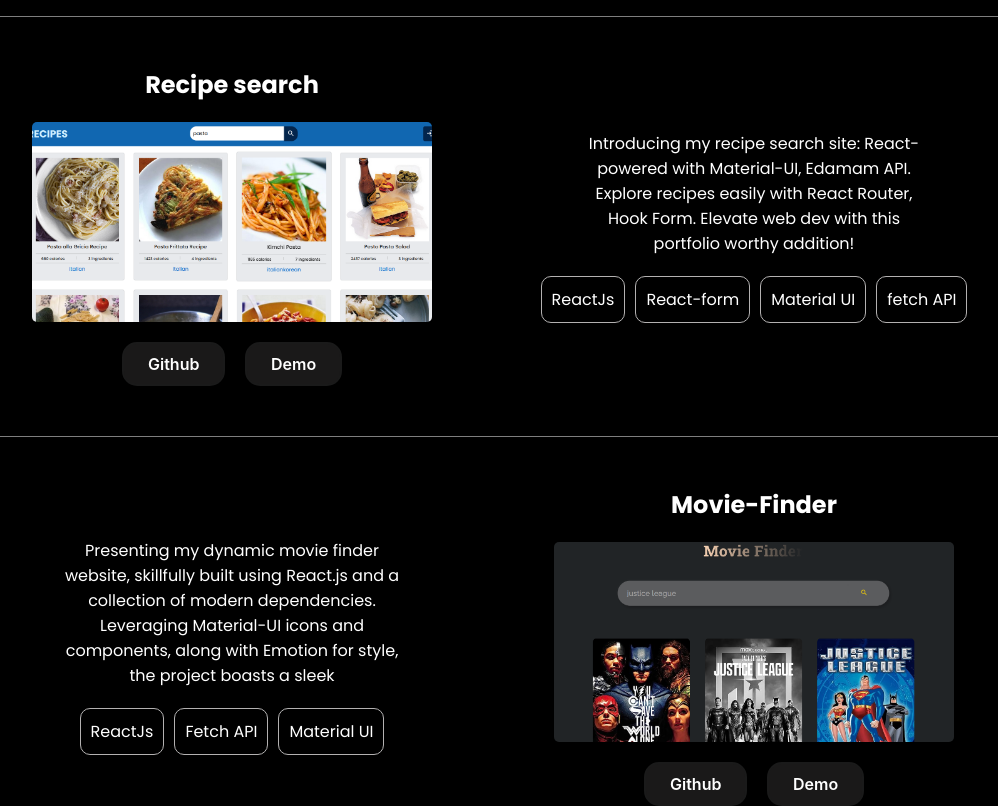
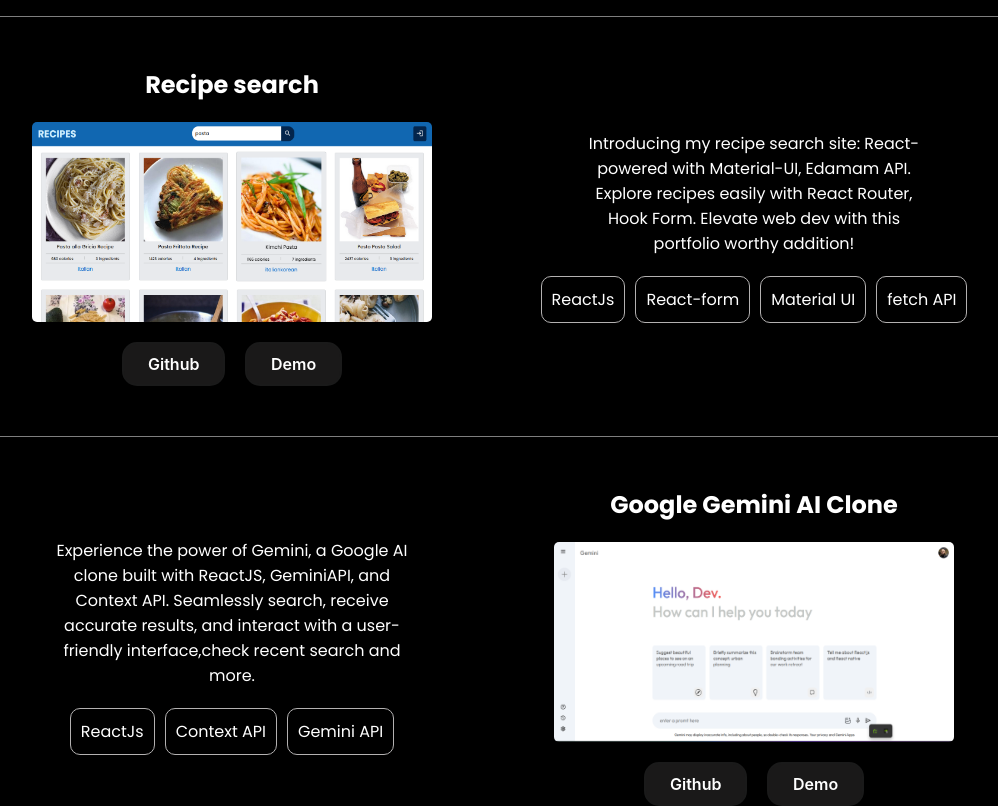
Before and after one commit to shimantodevjs/Portfolio, a React (Vite) app: page / in a window 1280 px wide. Shown: the part 3220-4026 px from the top of the page, without its empty margins (147-1145 px from the left). Built offline with nearby package versions, Linux system fonts and the light colour scheme.

Commit message:
new project added!

```diff
--- a/src/Components/Projects/Projects.scss
+++ b/src/Components/Projects/Projects.scss
@@ -41,7 +41,6 @@
                 img{
                     width: 400px;
                     height: 200px;
-                    object-fit: cover;
                     margin-top: 20px;
                     border-radius: 5px;
                 }
--- a/src/Components/Projects/data.js
+++ b/src/Components/Projects/data.js
@@ -43,15 +43,15 @@
    },
     {
     id:4,
-    title:'Movie-Finder',
-    image:'/assets/movie.png',
-    demo:'http://movie-finder-shimantodevjs.surge.sh/',
-    github:'https://github.com/shimantodevjs/Movie_Finder.git',
-    desc:'Presenting my dynamic movie finder website, skillfully built using React.js and a collection of modern dependencies. Leveraging Material-UI icons and components, along with Emotion for style, the project boasts a sleek ',
+    title:'Google Gemini AI Clone',
+    image:'/assets/gemini.png',
+    demo:'https://googlegemini-shimantodevj.vercel.app/',
+    github:'https://github.com/shimantodevjs/Google-Gemini-Clone.git',
+    desc:'Experience the power of Gemini, a Google AI clone built with ReactJS, GeminiAPI, and Context API. Seamlessly search, receive accurate results, and interact with a user-friendly interface,check recent search and more.',
     tools:{
         tool1:'ReactJs',
-        tool2:'Fetch API',
-        tool3: 'Material UI'
+        tool2:'Context API',
+        tool3: 'Gemini API'
     }
    },
      {
```
Also changed, not shown: public/assets/gemini.png (added).
